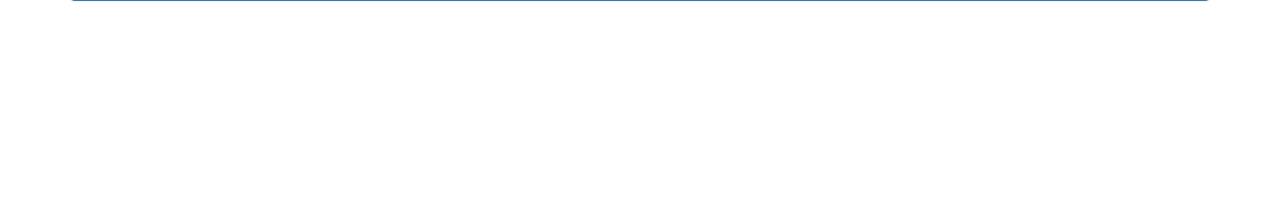
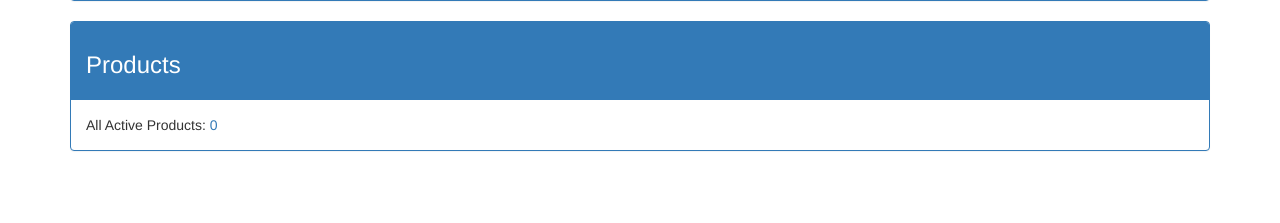
Before and after one commit to rexcheung0727/ci_test_20220206, a CodeIgniter app: page /database/admin in a window 1280 px wide. Shown: the part 200-423 px from the top of the page. Run offline with CodeIgniter, Linux system fonts and the light colour scheme; the visitor is signed in with stand-in values (Sample User, id 1); data that the repository does not hold is empty.

Commit message:
task-6-3 count of all active products (just from products table)

```diff
--- a/application/controllers/Admin_dashboard.php
+++ b/application/controllers/Admin_dashboard.php
@@ -19,14 +19,19 @@ class Admin_dashboard extends CI_Controller {
 	function index()
 	{
 		$this->load->model('user_model');
+		$this->load->model('product_model');
+
 		$count_all = $this->user_model->count_all_users();
 		$count_active= $this->user_model->count_active_users();
 
 		$count_active_having_product_list = $this->user_model->count_active_users_having_product_list()->count;
+		$count_active_products = $this->product_model->count_active_products();
+
 		$data = array(
 			'count_all' => $count_all,
 			'count_active' => $count_active,
-			'count_active_having_product_list' => $count_active_having_product_list
+			'count_active_having_product_list' => $count_active_having_product_list,
+			'count_active_products' => $count_active_products,
 		);
 		$this->load->view('admin/dashboard', $data);
 	}
--- a/application/models/Product_model.php
+++ b/application/models/Product_model.php
@@ -31,4 +31,11 @@ class Product_model extends CI_Model {
 		return $query->result();
 	}
 
+	public function count_active_products()
+	{
+		$this->db->where('status', 1);
+		$this->db->from('products');
+		return $this->db->count_all_results();
+	}
+
 }
--- a/application/models/User_model.php
+++ b/application/models/User_model.php
@@ -33,7 +33,7 @@ class User_model extends CI_Model {
 		return $query->result_array();
 	}
 
-	function verify_email($key)
+	public function verify_email($key)
 	{
 		$this->db->where('activation_code', $key);
 		$this->db->where('verified', 0);
@@ -50,7 +50,7 @@ class User_model extends CI_Model {
 		}
 	}
 
-	function can_login($email, $password)
+	public function can_login($email, $password)
 	{
 		$this->db->where('email', $email);
 		$query = $this->db->get('users');
@@ -75,14 +75,14 @@ class User_model extends CI_Model {
 		}
 	}
 
-	function count_all_users()
+	public function count_all_users()
 	{
 		$this->db->where('is_admin', 0);
 		$this->db->from('users');
 		return $this->db->count_all_results();
 	}
 
-	function count_active_users()
+	public function count_active_users()
 	{
 		$this->db->where('is_admin', 0);
 		$this->db->where('status', 1);
@@ -91,7 +91,7 @@ class User_model extends CI_Model {
 		return $this->db->count_all_results();
 	}
 
-	function count_active_users_having_product_list()
+	public function count_active_users_having_product_list()
 	{
 		$sql = "SELECT count(*) count FROM users
 				WHERE status = 1 AND verified = 1 AND id IN (
--- a/application/views/admin/dashboard.php
+++ b/application/views/admin/dashboard.php
@@ -24,6 +24,29 @@
 		</div>
 	</div>
 </div>
+
+<div class="panel panel-primary">
+	<div class="panel-heading">
+		<h3>Products</h3>
+	</div>
+	<div class="panel-body">
+
+		<div class="row">
+			<div class="col-md-4 col-xs-12">
+				All Active Products: <span class="text-primary"><?=$count_active_products?></span>
+			</div>
+
+			<div class="col-md-4 col-xs-12">
+
+			</div>
+
+			<div class="col-md-4 col-xs-12">
+
+			</div>
+
+		</div>
+	</div>
+</div>
 <?php
 	$this->load->view('partials/footer');
 ?>
```
